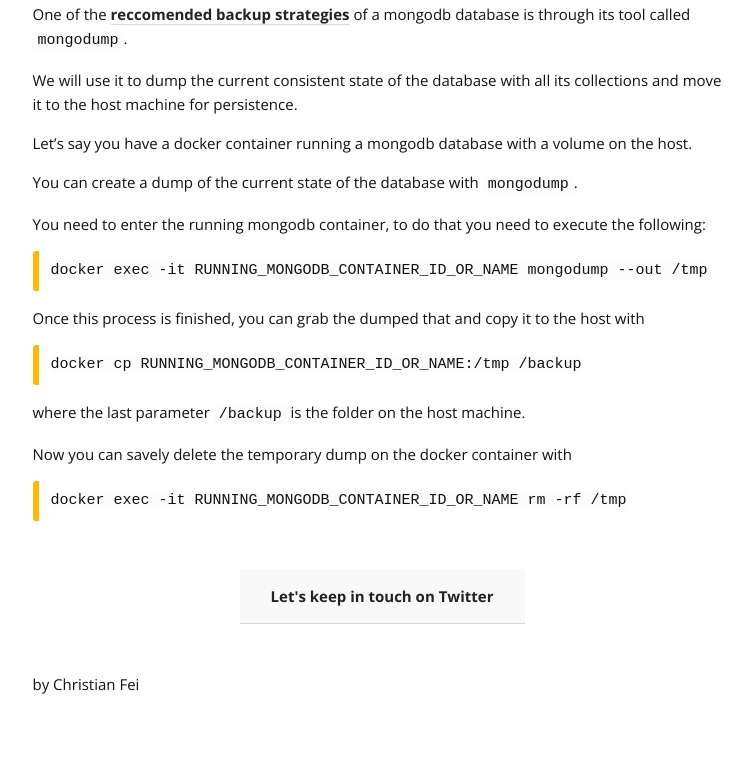
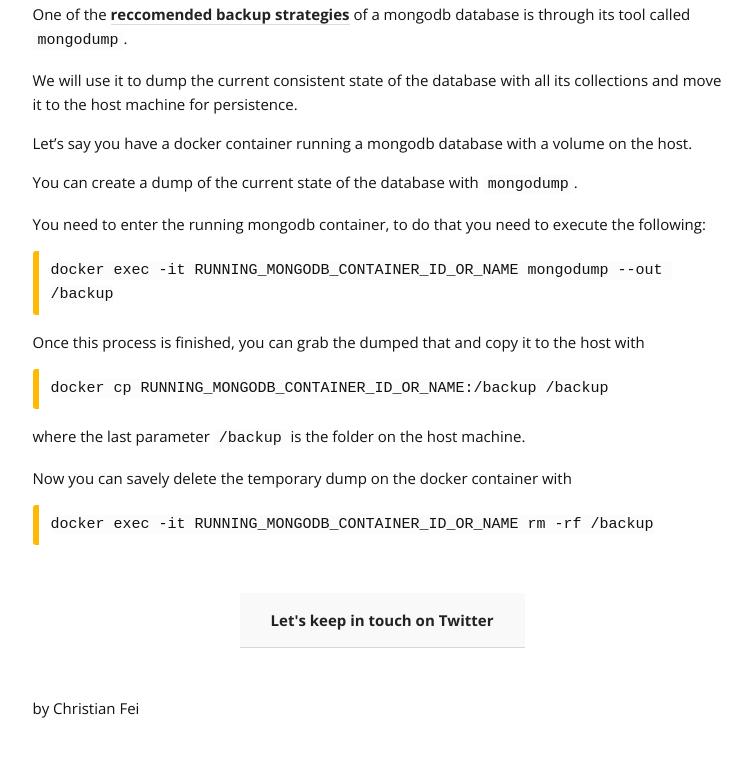
Before and after one commit to christian-fei/christian-fei.github.io-pandoc, a Jekyll site: the page built from _posts/2015-07-05-Backup-mongodb-database-from-docker-container-to-host.md, in a window 1280 px wide and 900 px high, scrolled down 730 px. Shown: the top 757 px of the window, without its empty margins (258-1010 px from the left). Built offline with Jekyll 4.4.1, drawn with Linux system fonts in a browser that asks for light colours; Markdown is read by kramdown in place of the engine named in the settings; comment, search, counter and statistics services are not loaded.

Commit message:
backing up to /backup

````diff
--- a/_posts/2015-07-05-Backup-mongodb-database-from-docker-container-to-host.md
+++ b/_posts/2015-07-05-Backup-mongodb-database-from-docker-container-to-host.md
@@ -15,13 +15,13 @@
 You need to enter the running mongodb container, to do that you need to execute the following:
 
 ```
-docker exec -it RUNNING_MONGODB_CONTAINER_ID_OR_NAME mongodump --out /tmp
+docker exec -it RUNNING_MONGODB_CONTAINER_ID_OR_NAME mongodump --out /backup
 ```
 
 Once this process is finished, you can grab the dumped that and copy it to the host with
 
 ```
-docker cp RUNNING_MONGODB_CONTAINER_ID_OR_NAME:/tmp /backup
+docker cp RUNNING_MONGODB_CONTAINER_ID_OR_NAME:/backup /backup
 ```
 
 where the last parameter `/backup` is the folder on the host machine.
@@ -30,5 +30,5 @@
 Now you can savely delete the temporary dump on the docker container with
 
 ```
-docker exec -it RUNNING_MONGODB_CONTAINER_ID_OR_NAME rm -rf /tmp
+docker exec -it RUNNING_MONGODB_CONTAINER_ID_OR_NAME rm -rf /backup
 ```
````
